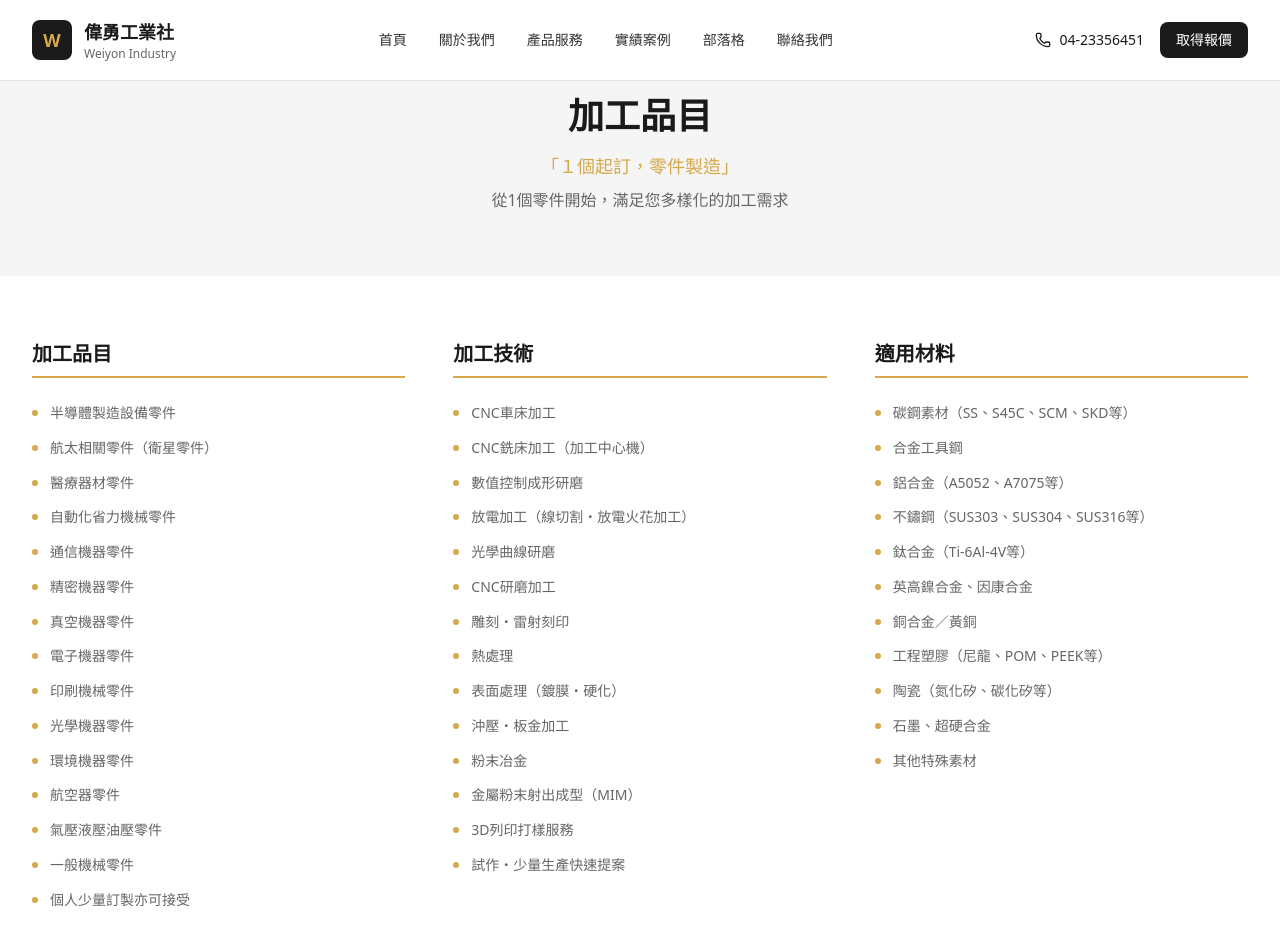
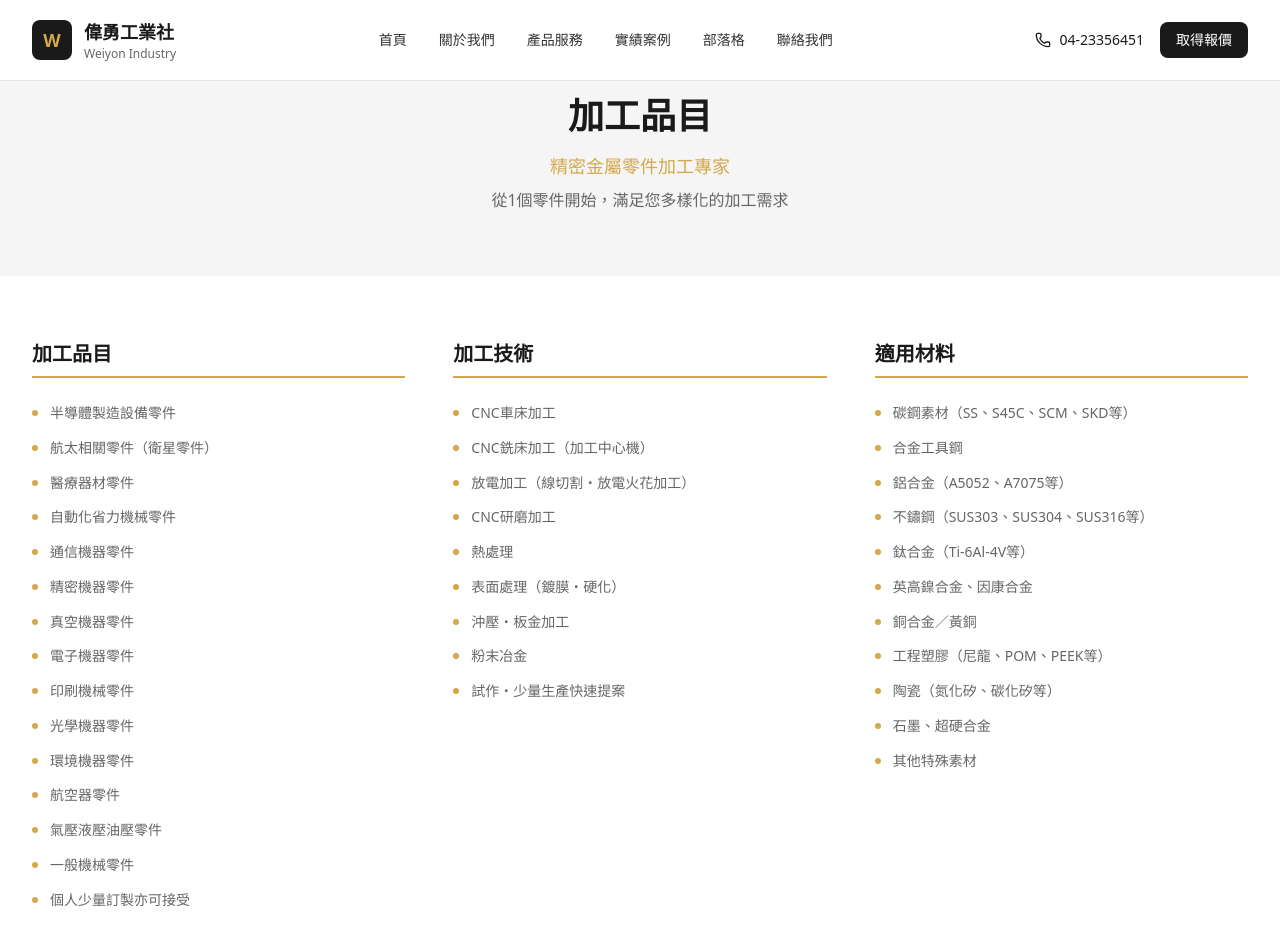
Before and after one commit to brucenote/weiyon, a Next.js app: page /products in a window 1280 px wide. Shown: the top 952 px of the page. Built offline with nearby package versions, Linux system fonts and the light colour scheme.

Commit message:
Remove items: 1個起訂, MIM, 3D列印, 光學研磨, 雕刻刻印, 數值控制研磨

```diff
--- a/src/app/products/page.tsx
+++ b/src/app/products/page.tsx
@@ -31,17 +31,12 @@ const categories = [
     items: [
       "CNC車床加工",
       "CNC銑床加工（加工中心機）",
-      "數值控制成形研磨",
       "放電加工（線切割・放電火花加工）",
-      "光學曲線研磨",
       "CNC研磨加工",
-      "雕刻・雷射刻印",
       "熱處理",
       "表面處理（鍍膜・硬化）",
       "沖壓・板金加工",
       "粉末冶金",
-      "金屬粉末射出成型（MIM）",
-      "3D列印打樣服務",
       "試作・少量生產快速提案",
     ],
   },
@@ -74,7 +69,7 @@ export default function ProductsPage() {
               加工品目
             </h1>
             <p className="text-lg text-[var(--color-accent)] font-medium mb-2">
-              「１個起訂，零件製造」
+              精密金屬零件加工專家
             </p>
             <p className="text-[var(--color-text-secondary)]">
               從1個零件開始，滿足您多樣化的加工需求
```
